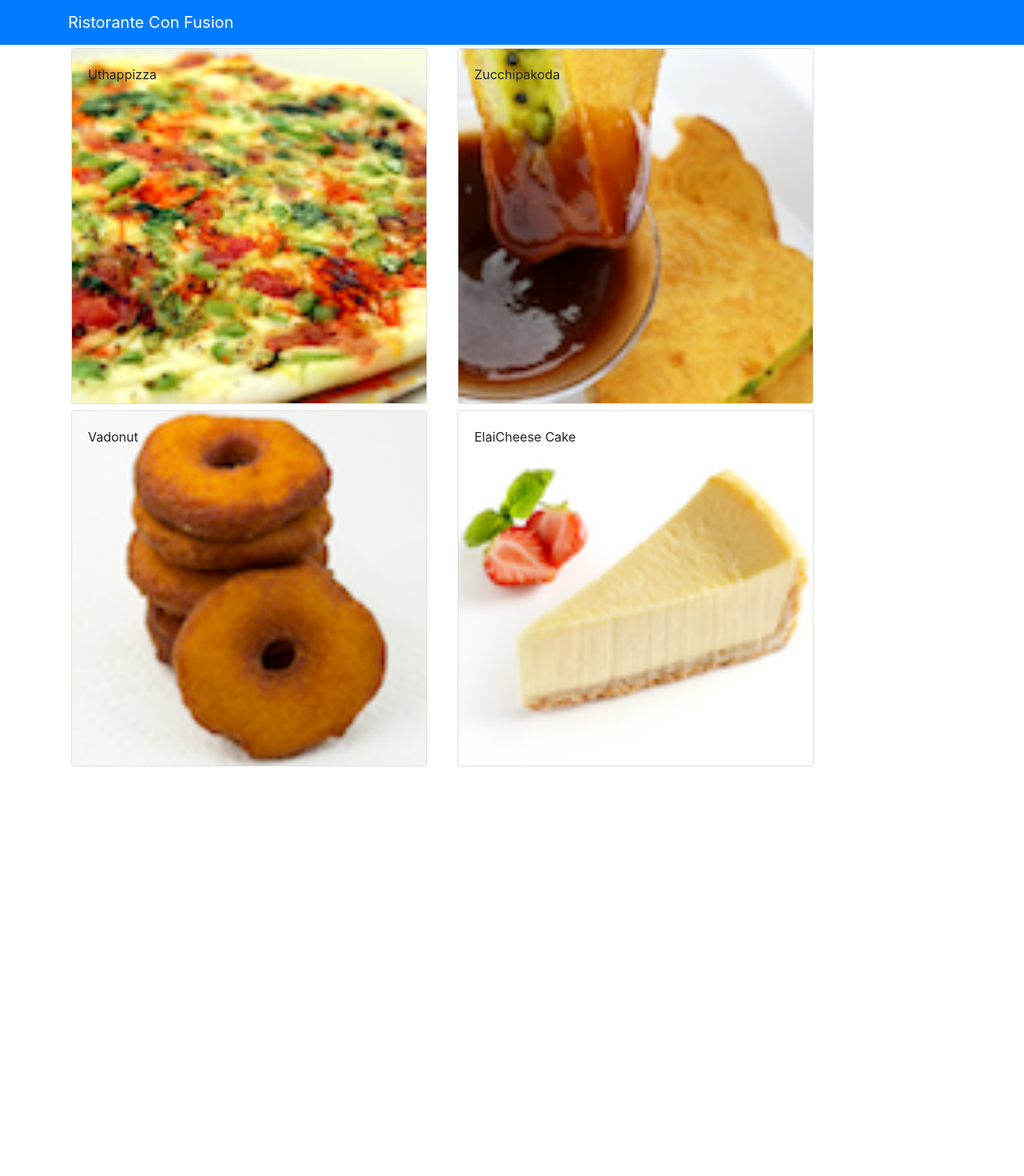
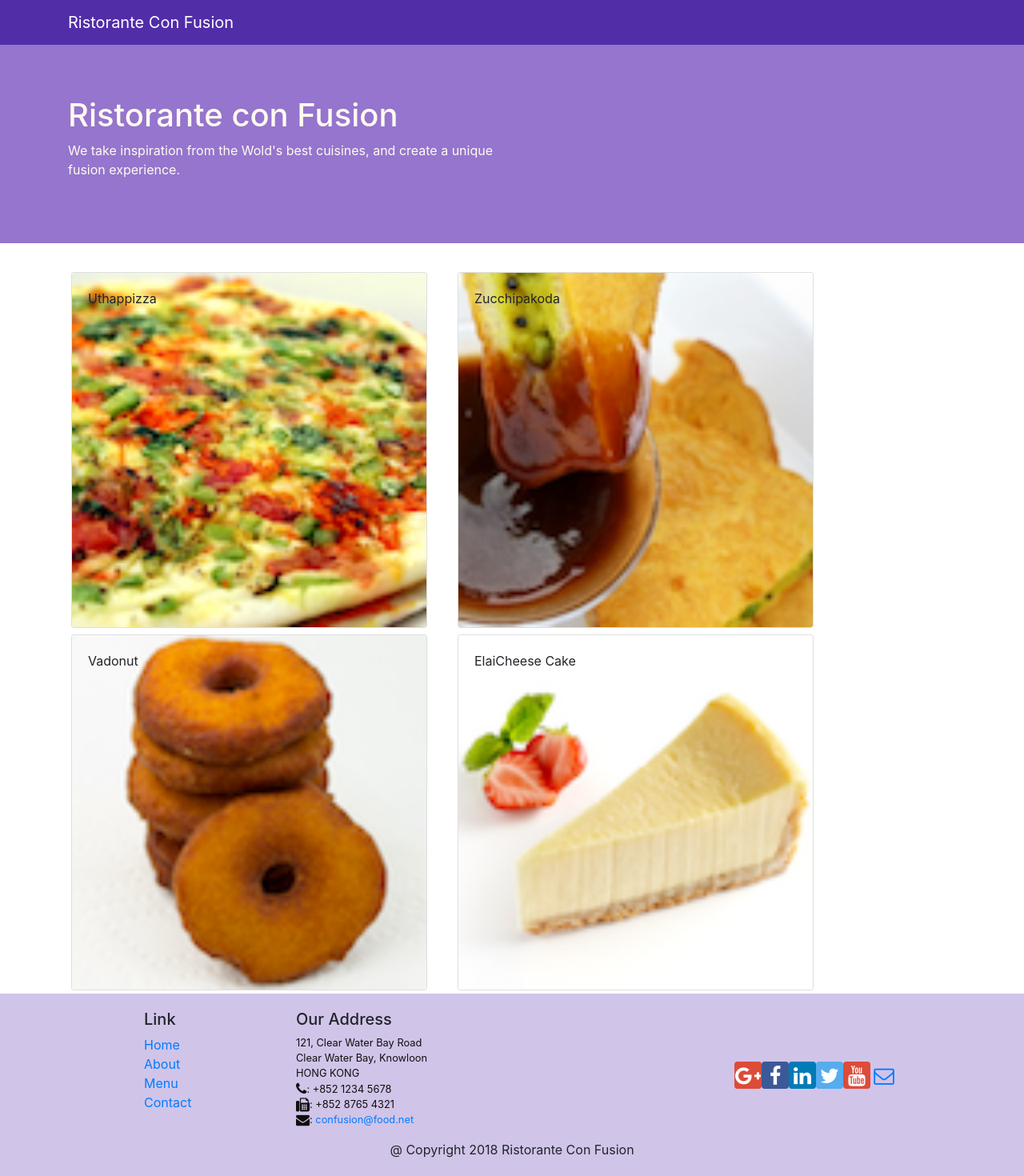
Before and after one commit to PhuSon2809/confusion_React-JS, a React (Create React App) app: page / in a window 1280 px wide. Shown: the top 1470 px of the page at 80% size. Before the commit the page ends 962 px from the top, so only its background shows below. Built offline with nearby package versions, Linux system fonts and the light colour scheme.

Commit message:
Header and Footer

```diff
--- a/package.json
+++ b/package.json
@@ -7,11 +7,15 @@
     "@testing-library/react": "^13.3.0",
     "@testing-library/user-event": "^13.5.0",
     "bootstrap": "^4.0.0",
+    "bootstrap-social": "^5.1.1",
+    "font-awesome": "^4.7.0",
     "react": "^18.2.0",
+    "react-bootstrap": "^2.4.0",
     "react-dom": "^18.2.0",
     "react-popper": "^2.3.0",
     "react-scripts": "5.0.1",
-    "reactstrap": "^9.1.1",
+    "reactstrap": "^9.0.0-7",
+    "sass": "^1.52.3",
     "web-vitals": "^2.1.4"
   },
   "scripts": {
--- a/src/App.css
+++ b/src/App.css
@@ -1,38 +1,33 @@
-.App {
-  text-align: center;
+.row-header{
+  margin: 0px auto;
+  padding: 0px auto;
 }
 
-.App-logo {
-  height: 40vmin;
-  pointer-events: none;
+.row-content {
+  margin:0px auto;
+  padding: 50px 0px 50px 0px;
+  border-bottom: 1px ridge;
+  min-height:400px;
 }
 
-@media (prefers-reduced-motion: no-preference) {
-  .App-logo {
-    animation: App-logo-spin infinite 20s linear;
-  }
+.footer{
+  background-color: #D1C4E9;
+  margin:0px auto;
+  padding: 20px 0px 20px 0px;
+}
+.jumbotron {
+  padding:70px 30px 70px 30px;
+  margin:0px auto;
+  background: #9575CD ;
+  color:floralwhite;
 }
 
-.App-header {
-  background-color: #282c34;
-  min-height: 100vh;
-  display: flex;
-  flex-direction: column;
-  align-items: center;
-  justify-content: center;
-  font-size: calc(10px + 2vmin);
-  color: white;
+address{
+  font-size:80%;
+  margin:0px;
+  color:#0f0f0f;
 }
 
-.App-link {
-  color: #61dafb;
+.navbar-dark {
+  background-color: #512DA8;
 }
-
-@keyframes App-logo-spin {
-  from {
-    transform: rotate(0deg);
-  }
-  to {
-    transform: rotate(360deg);
-  }
-}
--- a/src/App.js
+++ b/src/App.js
@@ -1,6 +1,6 @@
 import React from 'react';
 import logo from './logo.svg';
-// import './App.css';
+import './App.css';
 import Main from './components/MainComponent';
 
 class App extends React.Component {
--- /dev/null
+++ b/src/components/FooterComponent.js
@@ -0,0 +1,90 @@
+import React from "react";
+
+function Footer(props) {
+  return (
+    <div className="footer">
+      <div className="container">
+        <div className="row justify-content-center">
+          <div className="col-4 offset-1 col-sm-2">
+            <h5>Link</h5>
+            <ul className="list-unstyled">
+              <li>
+                <a href="#">Home</a>
+              </li>
+              <li>
+                <a href="#">About</a>
+              </li>
+              <li>
+                <a href="#">Menu</a>
+              </li>
+              <li>
+                <a href="#">Contact</a>
+              </li>
+            </ul>
+          </div>
+          <div className="col-7 col-sm-5">
+            <h5>Our Address</h5>
+            <address>
+              121, Clear Water Bay Road
+              <br />
+              Clear Water Bay, Knowloon
+              <br />
+              HONG KONG
+              <br />
+              <i className="fa fa-phone fa-lg"></i>: +852 1234 5678
+              <br />
+              <i className="fa fa-fax fa-lg"></i>: +852 8765 4321
+              <br />
+              <i className="fa fa-envelope fa-lg"></i>:{" "}
+              <a href="mailto:confusion@food.net">confusion@food.net</a>
+            </address>
+          </div>
+          <div className="col-12 col-sm-4 align-self-center">
+            <div className="text-center">
+              <a
+                class="btn btn-social-icon btn-google"
+                href="http://google.com/+"
+              >
+                <i class="fa fa-google-plus" aria-hidden="true"></i>
+              </a>
+              <a
+                class="btn btn-social-icon btn-facebook"
+                href="http://www.facebook.com/profile.php?id="
+              >
+                <i class="fa fa-facebook"></i>
+              </a>
+              <a
+                class="btn btn-social-icon btn-linkedin"
+                href="http://www.linkedin.com/in/"
+              >
+                <i class="fa fa-linkedin"></i>
+              </a>
+              <a
+                class="btn btn-social-icon btn-twitter"
+                href="http://twitter.com/"
+              >
+                <i class="fa fa-twitter" aria-hidden="true"></i>
+              </a>
+              <a
+                class="btn btn-social-icon btn-google"
+                href="http://youtube.com/"
+              >
+                <i class="fa fa-youtube"></i>
+              </a>
+              <a class="btn btn-social-icon" href="mailto:">
+                <i class="fa fa-envelope-o"></i>
+              </a>
+            </div>
+          </div>
+        </div>
+        <div className="row justify-content-center">
+          <div className="col-auto">
+            <p>@ Copyright 2018 Ristorante Con Fusion</p>
+          </div>
+        </div>
+      </div>
+    </div>
+  );
+}
+
+export default Footer;
--- /dev/null
+++ b/src/components/HeaderComponent.js
@@ -0,0 +1,31 @@
+import React, { Component } from "react";
+import { Navbar, NavbarBrand } from "reactstrap";
+
+class Header extends Component {
+  render() {
+    return (
+      <React.Fragment>
+        <Navbar dark>
+          <div className="container">
+            <NavbarBrand href="/">Ristorante Con Fusion</NavbarBrand>
+          </div>
+        </Navbar>
+        <div className="jumbotron" style={{backgroundColor: "#9575CD", borderRadius:0}}>
+          <div className="container">
+            <div className="row row-header">
+              <div className="col-12 col-sm-6">
+                <h1>Ristorante con Fusion</h1>
+                <p>
+                  We take inspiration from the Wold's best cuisines, and create
+                  a unique fusion experience.
+                </p>
+              </div>
+            </div>
+          </div>
+        </div>
+      </React.Fragment>
+    );
+  }
+}
+
+export default Header;
--- a/src/components/MainComponent.js
+++ b/src/components/MainComponent.js
@@ -1,8 +1,9 @@
 import React, { Component } from "react";
-import { Navbar, NavbarBrand } from "reactstrap";
 import DishDetail from "./DishdetailComponent";
 import Menu from "./MenuComponent";
 import { DISHES } from "../shared/dishes";
+import Header from "./HeaderComponent";
+import Footer from "./FooterComponent";
 
 class Main extends Component {
   constructor(props) {
@@ -20,11 +21,7 @@
   render() {
     return (
       <div>
-        <Navbar dark color="primary">
-          <div className="container">
-            <NavbarBrand href="/">Ristorante Con Fusion</NavbarBrand>
-          </div>
-        </Navbar>
+        <Header/>
         <Menu
           dishes={this.state.dishes}
           onClick={(dishId) => this.onDishSelect(dishId)}
@@ -40,6 +37,7 @@
         ) : (
           <></>
         )}
+        <Footer/>
       </div>
     );
   }
--- a/src/index.js
+++ b/src/index.js
@@ -3,6 +3,8 @@
 import './index.css';
 import App from './App';
 import reportWebVitals from './reportWebVitals';
+import 'font-awesome/css/font-awesome.css';
+import 'bootstrap-social/bootstrap-social.css';
 
 import 'bootstrap/dist/css/bootstrap.min.css';
 
```
Also changed, not shown: 1 other file (tests, documents, lock files or other folders).
